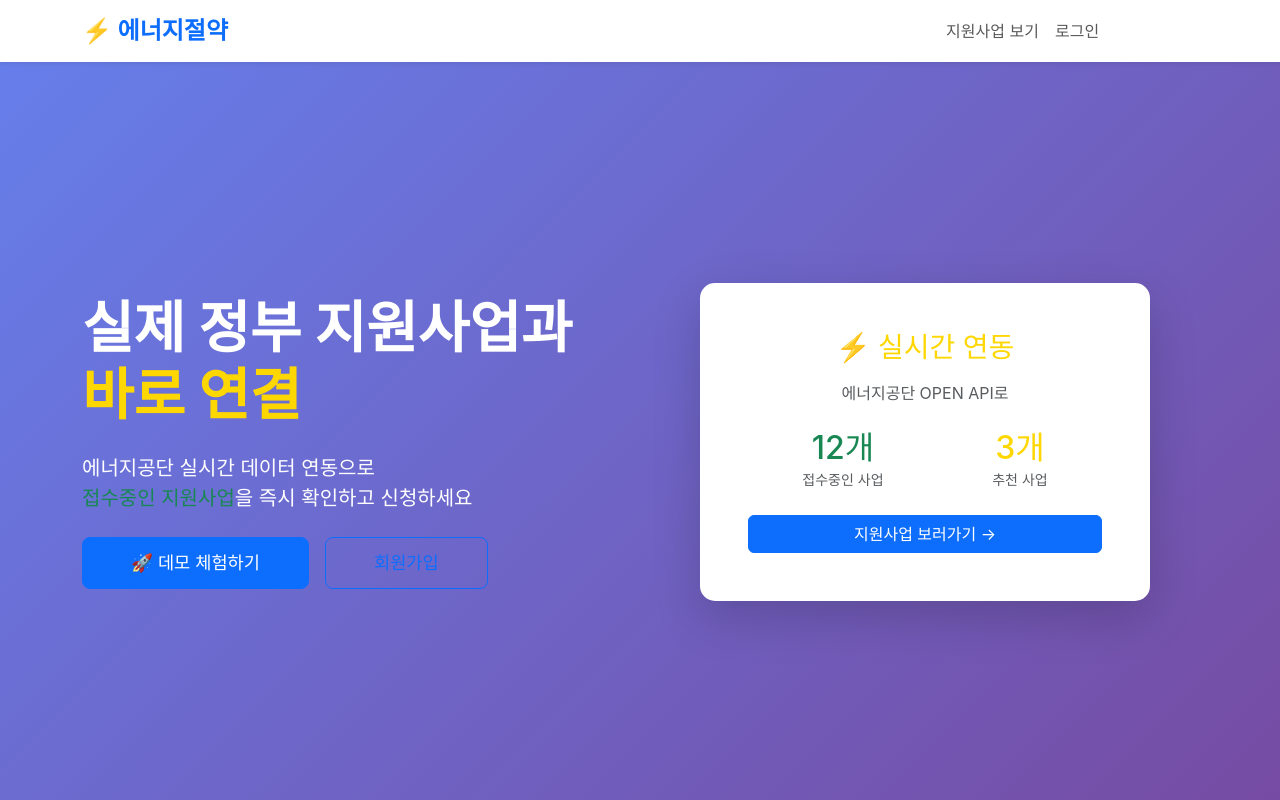
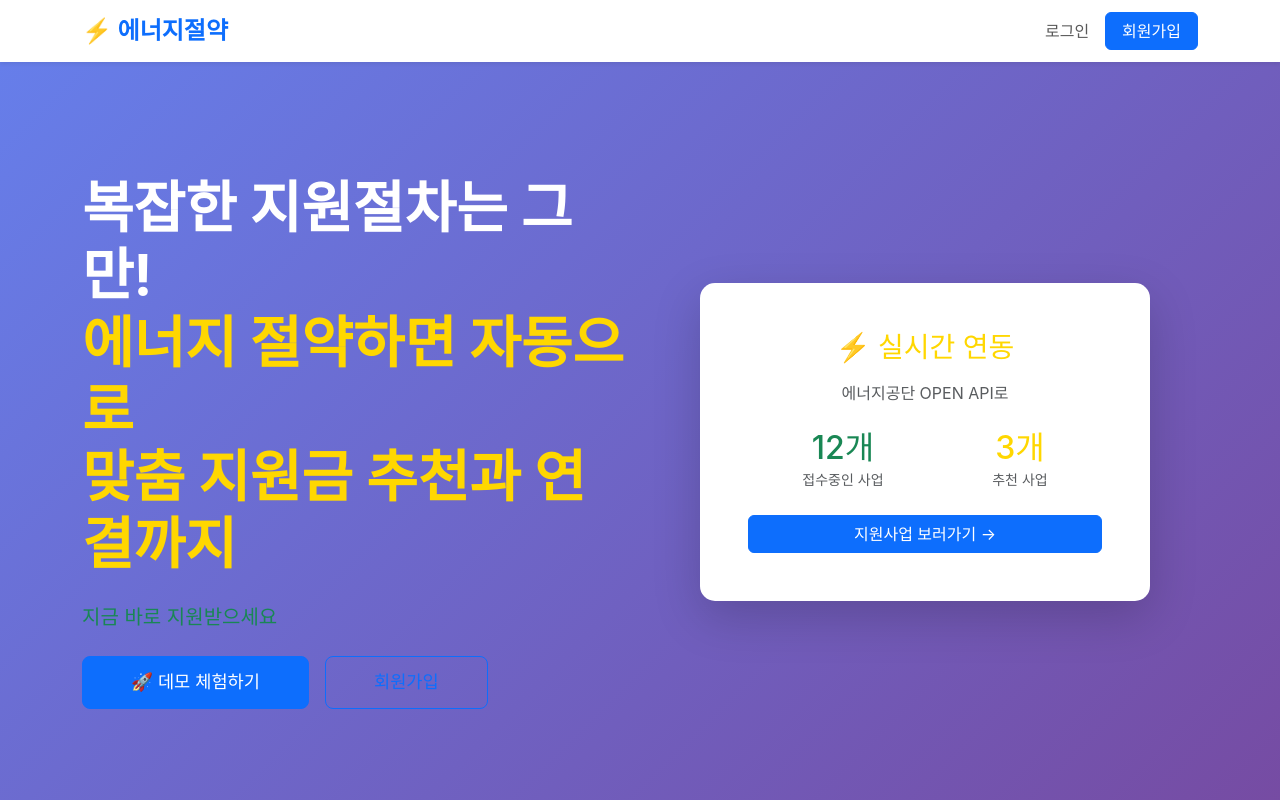
Before and after one commit to kimdain0222/energy_final, a website: page frontend/index.html in a window 1280 px wide. Shown: the top 800 px of the page. Drawn offline with nearby package versions, Linux system fonts and the light colour scheme.

Commit message:
메인 페이지 멘트 변경

```diff
--- a/frontend/index.html
+++ b/frontend/index.html
@@ -16,15 +16,12 @@
                 <span class="navbar-toggler-icon"></span>
             </button>
             <div class="collapse navbar-collapse" id="navbarNav">
-                <ul class="navbar-nav ms-auto">
-                    <li class="nav-item">
-                        <a class="nav-link" href="programs.html">지원사업 보기</a>
-                    </li>
+                <ul class="navbar-nav ms-auto align-items-center">
                     <li class="nav-item">
                         <a class="nav-link" href="login.html">로그인</a>
                     </li>
-                    <li class="nav-item">
-                        <a class="nav-link btn btn-primary text-white px-3" href="register.html">회원가입</a>
+                    <li class="nav-item ms-2">
+                        <a class="btn btn-primary text-white px-3" href="register.html" style="display: inline-block;">회원가입</a>
                     </li>
                 </ul>
             </div>
@@ -37,12 +34,12 @@
             <div class="row align-items-center min-vh-75">
                 <div class="col-lg-6">
                     <h1 class="display-4 fw-bold mb-4">
-                        실제 정부 지원사업과<br>
-                        <span class="text-primary">바로 연결</span>
+                        복잡한 지원절차는 그만!<br>
+                        <span class="text-primary">에너지 절약하면 자동으로</span><br>
+                        <span class="text-primary">맞춤 지원금 추천과 연결까지</span>
                     </h1>
                     <p class="lead mb-4">
-                        에너지공단 실시간 데이터 연동으로<br>
-                        <strong class="text-success">접수중인 지원사업</strong>을 즉시 확인하고 신청하세요
+                        <strong class="text-success">지금 바로 지원받으세요</strong>
                     </p>
                     <div class="d-flex gap-3 flex-wrap">
                         <a href="analyze.html" class="btn btn-primary btn-lg px-5">
```
